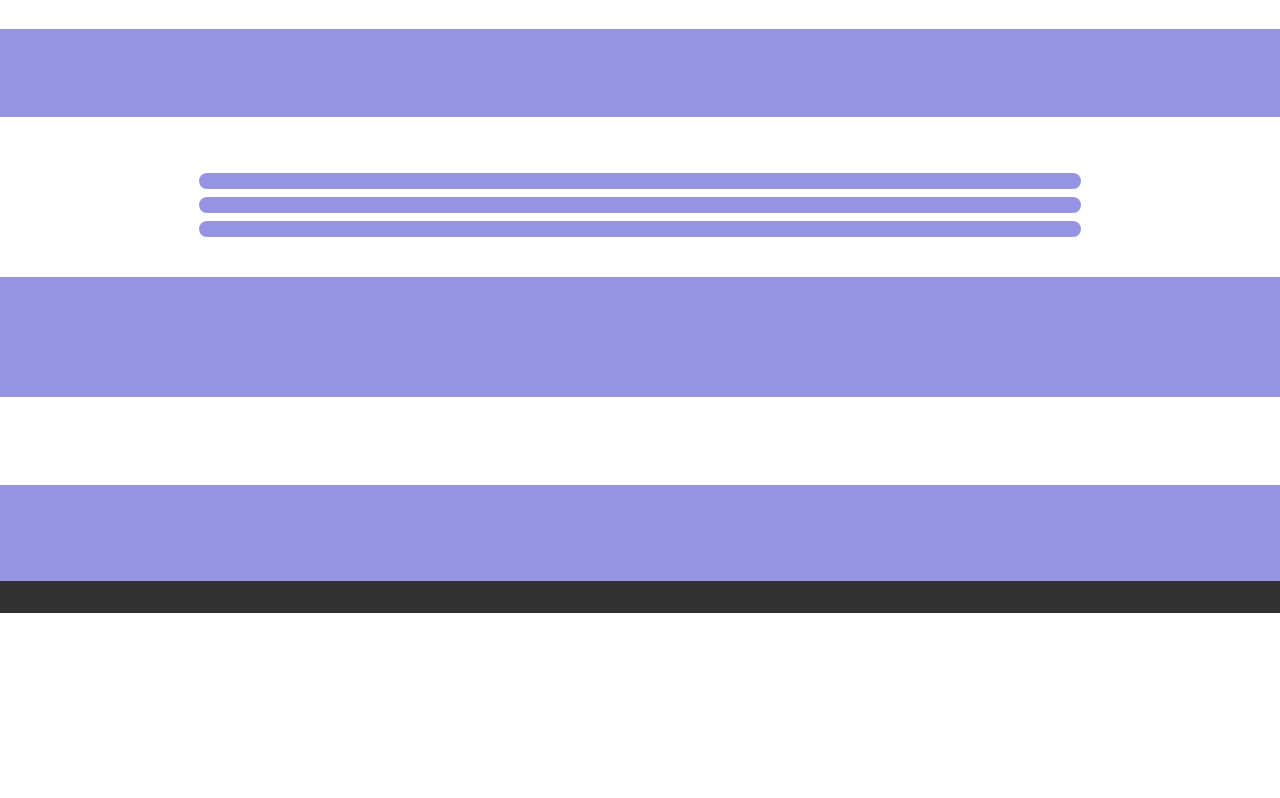
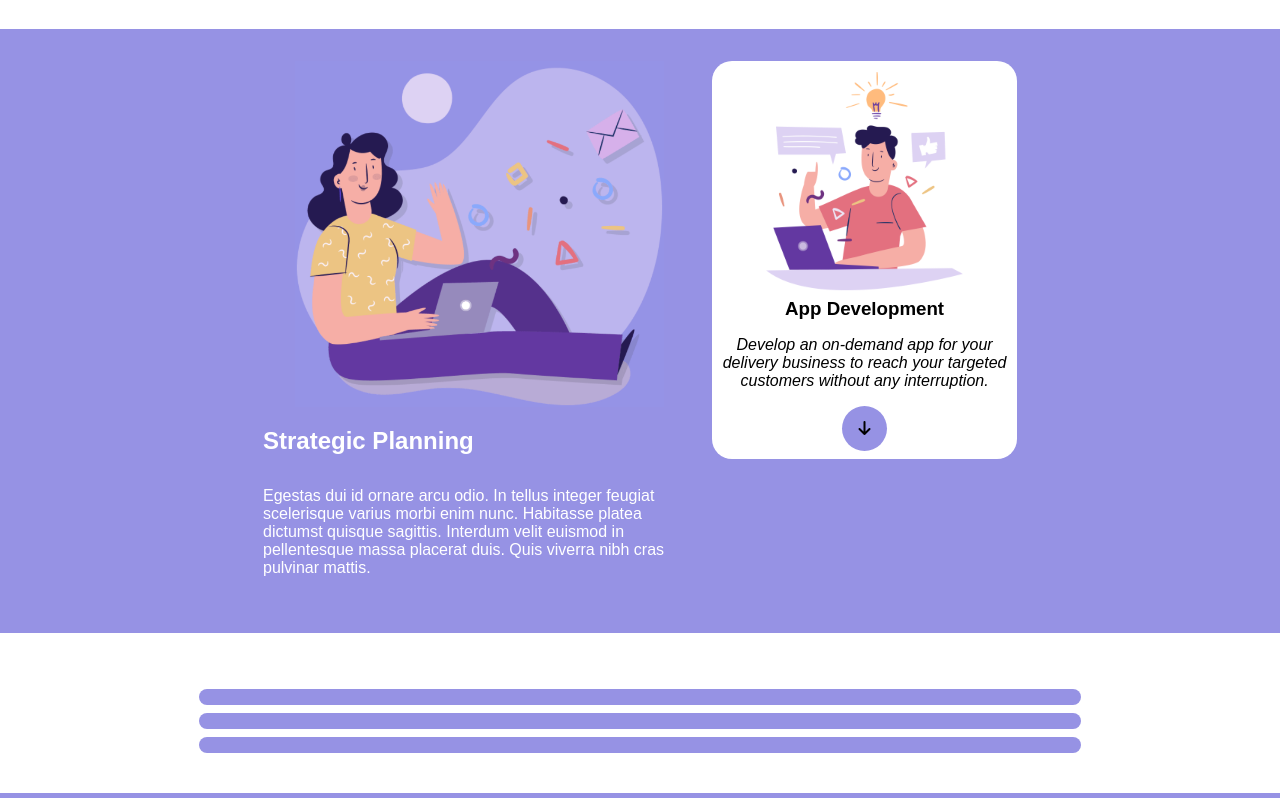
Before and after one commit to HelgaToshkollari/htmlcss-responsive-layout, a plain HTML site: page index.html in a window 1280 px wide. Shown: the part 759-1557 px from the top of the page. Before the commit the page ends 1372 px from the top, so only its background shows below. Drawn offline with Linux system fonts and the light colour scheme.

Commit message:
adds second section

```diff
--- a/css/style.css
+++ b/css/style.css
@@ -100,6 +100,9 @@ h2,p{
     padding: .5rem;
     border-radius: 20px;
 }
+.bgc-white{
+    background-color: white;
+}
 .bgc-secondary{
     background-color: var(--blue-bell);
 }
@@ -108,6 +111,9 @@ h2,p{
 }
 .c-primary{
     color: var(--azure);
+}
+.c-white{
+    color: white;
 }
 .img-phone-container{
     position: relative;
@@ -127,3 +133,34 @@ h2,p{
     font-size: 4rem;
 
 }
+.margin-top{
+    padding-top: 4rem;
+}
+.padding-2{
+    padding: 0 2rem;
+
+}
+.img-container{
+    width: 100%;
+}
+.img-container img{
+    width: 100%;
+
+}
+.text-center{
+    text-align: center;
+}
+.purple-arrow i{
+    height: 45px;
+    width: 45px;
+    border-radius: 50%;
+    background-color: var(--blue-bell);
+    display: flex;
+    justify-content: center;
+    align-items: center;
+}
+.purple-arrow {
+    display: flex;
+    justify-content: center;
+}
+.
--- a/index.html
+++ b/index.html
@@ -49,7 +49,6 @@
                                             <p>Lorem ipsum dolor sit amet consectetur adipisicing elit. Ratione nobis, architecto ad dolore quod, facere totam quas recusandae blanditiis.</p>
                                             <button class="btn btn-blue"><i class="fa-brands fa-apple"></i>App Store</button>
                                         </div>
-
                                     </div>
 
                                     <div class="col-l-1-2">
@@ -67,7 +66,6 @@
                                         <i class="fa-solid fa-file-code"></i>
                                         <h2 class="c-primary">Clean Code</h2>
                                         <p>Lorem ipsum dolor sit amet consectetur adipisicing elit. Ratione nobis, architecto ad dolore quod, facere totam quas recusandae blanditiis.</p>
-
                                     </div>
 
                                 </div>
@@ -93,7 +91,6 @@
                                         <i class="fa-solid fa-laptop-code"></i>
                                         <h2 class="c-primary">Development</h2>
                                         <p>Lorem ipsum dolor sit amet consectetur adipisicing elit. Ratione nobis, architecto ad dolore quod, facere totam quas recusandae blanditiis.</p>
-
                                     </div>
                                 </div>
                             </div>
@@ -106,7 +103,6 @@
                                         <i class="fa-solid fa-bullhorn"></i>
                                         <h2 class="c-primary">Branding</h2>
                                         <p>Lorem ipsum dolor sit amet consectetur adipisicing elit. Ratione nobis, architecto ad dolore quod, facere totam quas recusandae blanditiis.</p>
-
                                     </div>
 
                                 </div>
@@ -119,13 +115,29 @@
             <section class="bgc-secondary">
                 <div class="container">
                     <div class="row padding-l-4">
-                        <div class="col-l-1-2">
-                            <div class="card">
 
+                        <div class="col-l-1-2 c-white">
+                            <div class="img-container padding-2">
+                                <img src="img/planning1.png" alt="">
                             </div>
+                            <h2>Strategic Planning</h2>
+                            <p>Egestas dui id ornare arcu odio. In tellus integer feugiat scelerisque varius morbi enim nunc. Habitasse platea dictumst quisque sagittis. Interdum velit euismod in pellentesque massa placerat duis. Quis viverra nibh cras pulvinar mattis.</p>
                         </div>
-                        <div class="col-l-1-2">
-                            <div class="card">
+                        <div class="col-l-1-3">
+                            <div class="card bgc-white text-center ">
+                                <div class="img-container padding-2">
+                                    <img src="img/planning2.png" alt="">
+                                </div>
+                                <h3>App Development</h3>
+                                <p>
+                                    <em>
+                                        Develop an on-demand app for your delivery business to reach your targeted customers
+                                        without any interruption.
+                                    </em>
+                                </p>
+                                <div class="purple-arrow ">
+                                     <i class="fa-solid fa-arrow-down"></i>
+                                </div>
 
                             </div>
 
```
